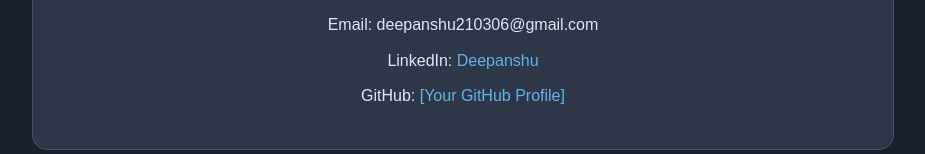
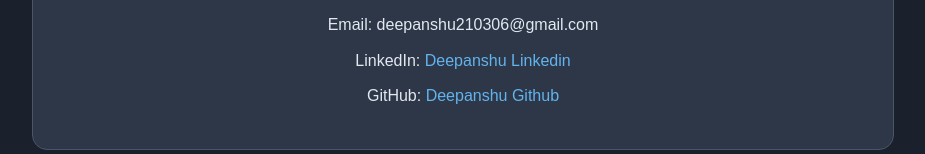
Before and after one commit to deepanshu210306/My_portfolio, a plain HTML site: page index.html in a window 1280 px wide. Shown: the part 1359-1513 px from the top of the page, without its empty margins (177-1102 px from the left). Drawn offline with Linux system fonts and the light colour scheme.

Commit message:
Final step

```diff
--- a/index.html
+++ b/index.html
@@ -155,8 +155,8 @@
     <div id="contact" class="section contact-section">
         <h2>Contact Me</h2>
         <p>Email: deepanshu210306@gmail.com</p>
-        <p>LinkedIn: <a href="https://www.linkedin.com/in/deepanshu-63038328b/">Deepanshu</a></p>
-        <p>GitHub: <a href="[Your GitHub URL]">[Your GitHub Profile]</a></p>
+        <p>LinkedIn: <a href="https://www.linkedin.com/in/deepanshu-63038328b/">Deepanshu Linkedin</a></p>
+        <p>GitHub: <a href="https://github.com/deepanshu210306">Deepanshu Github</a></p>
     </div>
 </body>
 </html>
```
